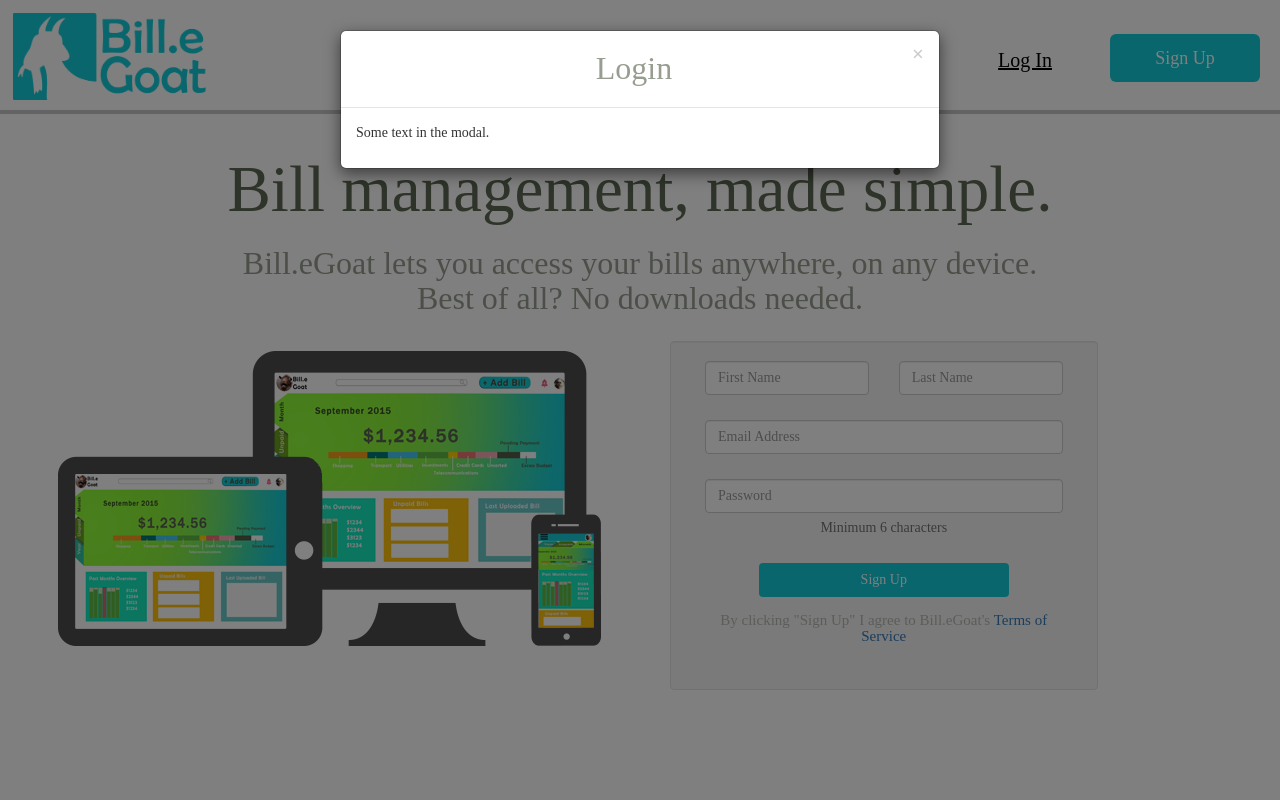
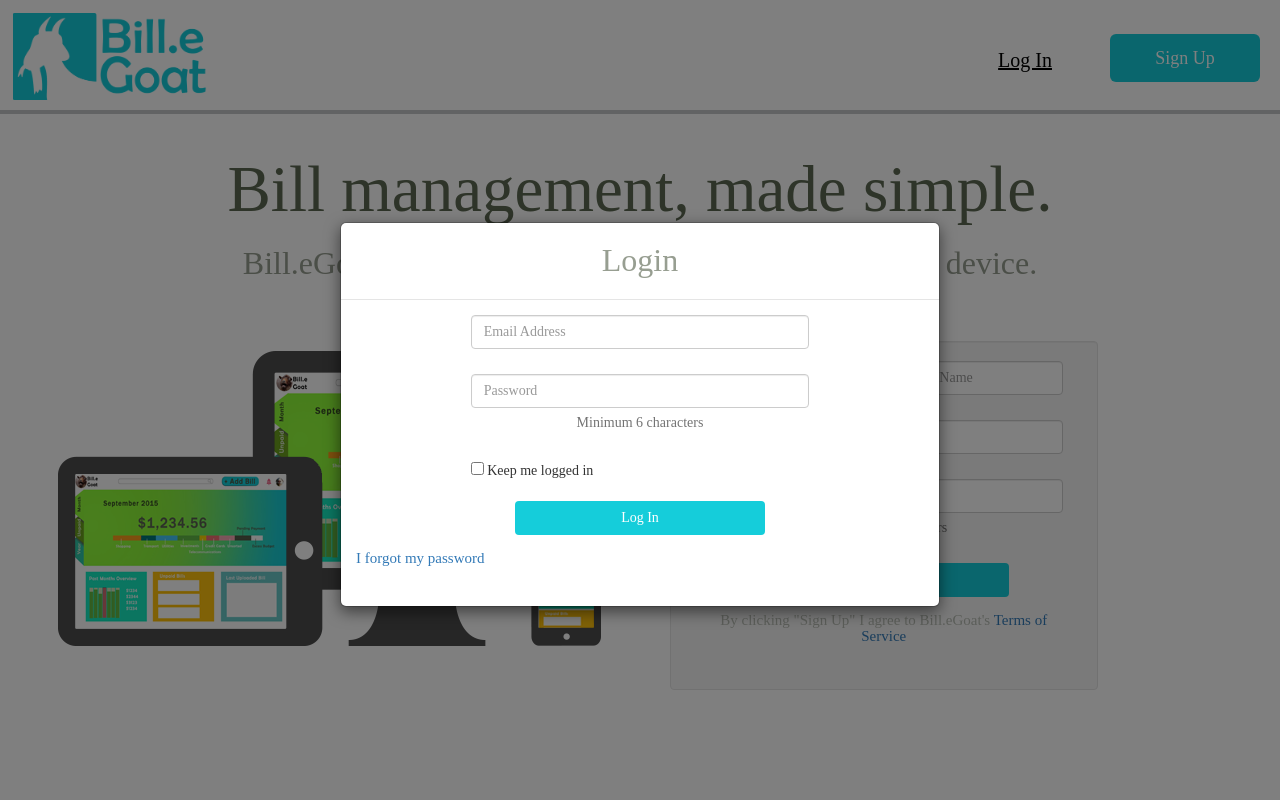
Before and after one commit to nus-mtp/bill-egoat, a PHP site: page / in a window 1280 px wide, after a click on "Log In". Run offline with PHP 8.4, Linux system fonts and the light colour scheme; some libraries are stand-ins or nearby versions.

Commit message:
finished modal
Finished login modal

```diff
--- a/bootstrap/css/landing.css
+++ b/bootstrap/css/landing.css
@@ -1,3 +1,10 @@
+.modal{
+	padding-top:15%;
+
+}
+
+
+
 .navbar-default {
 	background-color: #FFFFFF;
 	border-color: #c4c7c9;
@@ -117,3 +124,7 @@
 	border-right: 40px solid transparent;
 	border-top: 40px solid white;
 }
+
+label{
+	font-weight:normal;
+}
--- a/bootstrap/index.html
+++ b/bootstrap/index.html
@@ -125,16 +125,45 @@
     <!-- Modal content-->
     <div class="modal-content">
       <div class="modal-header text-center">
-        <button type="button" class="close" data-dismiss="modal">&times;</button>
+        <button type="button" class="close" data-dismiss="modal"></button>
         <h2 class="modal-title">Login</h2>
       </div>
-      <div class="modal-body">
-        <p>Some text in the modal.</p>
+
+      <div class="modal-body row">
+	  <div class ="col-md-2"></div>
+	  <div class="col-md-8 text-center">
+        <form data-toggle="validator" data-disabled="false">
+          <div class="form-group col-md-12">
+            <input type="email" class="form-control" id="userEmail" placeholder="Email Address"
+            data-error="This email address is invalid." required/>
+            <div class="help-block with-errors"></div>
+          </div>
+          <div class="form-group col-md-12">
+            <input type="password" class="form-control" id="userPassword" placeholder="Password" pattern="^[A-Za-z0-9@\.+_\-]{6,}$"
+            data-error="Passwords must be minimum 6 characters, alphanumeric or contain the following symbols only: @.-+_"
+            required/>
+            <div class="help-block with-errors">Minimum 6 characters</div>
+          </div>
+
+		  <div class ="form-group col-md-12 text-left">
+		  <label><input type="checkbox" value="" > Keep me logged in</label>
+		  </div>
+          <div class="form-group col-md-12">
+            <button type="submit" class="btn btn-primary" id="signupbtn">Log In</button>
+          </div>
+        </form>
       </div>
+	  <div class ="col-md-2"></div>
+	  <div class="col-md-12 text-left">
+	  <h3>
+		<a href="#">I forgot my password</a></h3>
+	</div>
     </div>
+
 
   </div>
 </div>
+
 
 
 
```
